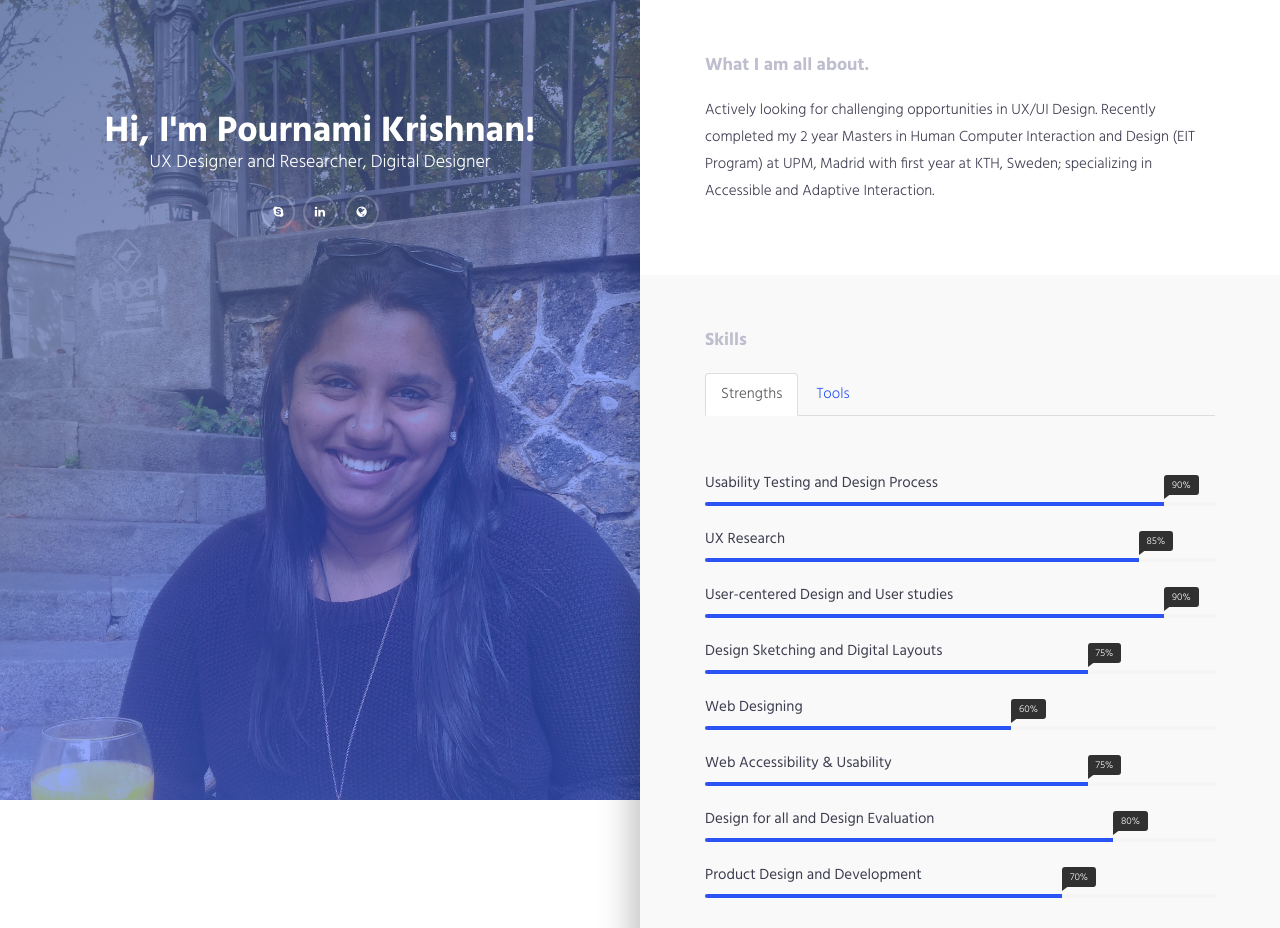
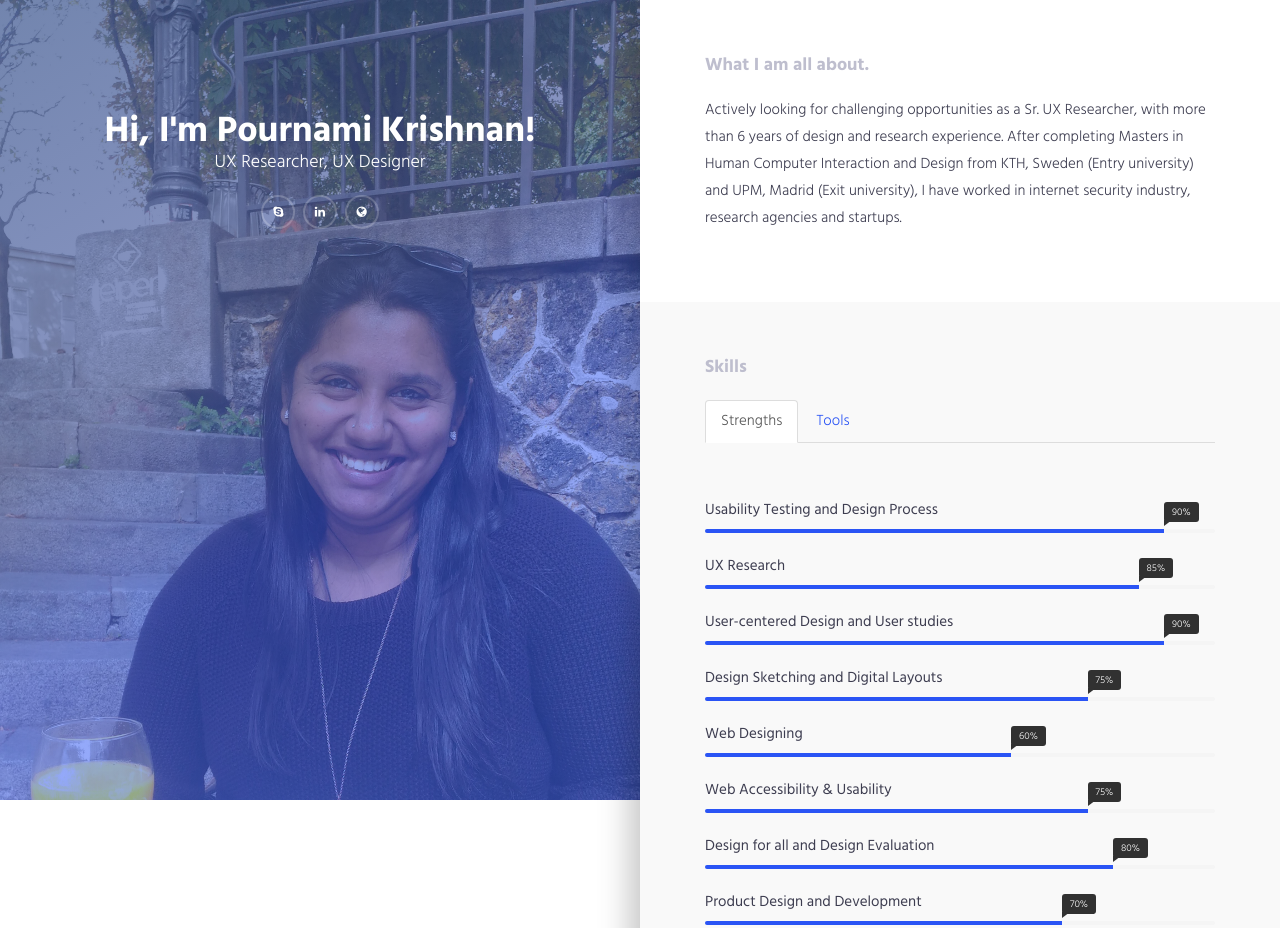
Before and after one commit to pournamikk/Resume, a plain HTML site: page index.html in a window 1280 px wide. Shown: the top 928 px of the page. Drawn offline with Linux system fonts and the light colour scheme.

Commit message:
Update index.html

```diff
--- a/index.html
+++ b/index.html
@@ -48,7 +48,7 @@
                     <div class="content text-center">
                         <h1>Hi, I'm Pournami Krishnan!</h1>
 
-                        <p class="lead">UX Designer and Researcher, Digital Designer</p>
+                        <p class="lead">UX Researcher, UX Designer</p>
                         <ul class="social-icon">
                             <li><a href="https://join.skype.com/invite/nHJZXLUp7gkE" target="_blank"><i class="fa fa-skype"
                                 title="Skype" aria-hidden="true"></i></a></li>
@@ -75,7 +75,7 @@
                                         </div>
                                         <div class="col-md-12">
                                             <p>
-                                                Actively looking for challenging opportunities in UX/UI Design. Recently completed my 2 year Masters in Human Computer Interaction and Design (EIT Program) at UPM, Madrid with first year at KTH, Sweden; specializing in Accessible and Adaptive Interaction.
+                                                Actively looking for challenging opportunities as a Sr. UX Researcher, with more than 6 years of design and research experience. After completing Masters in Human Computer Interaction and Design from  KTH, Sweden (Entry university) and UPM, Madrid (Exit university), I have worked in internet security industry, research agencies and startups.
 
                                             </p>
                                         </div>
```
